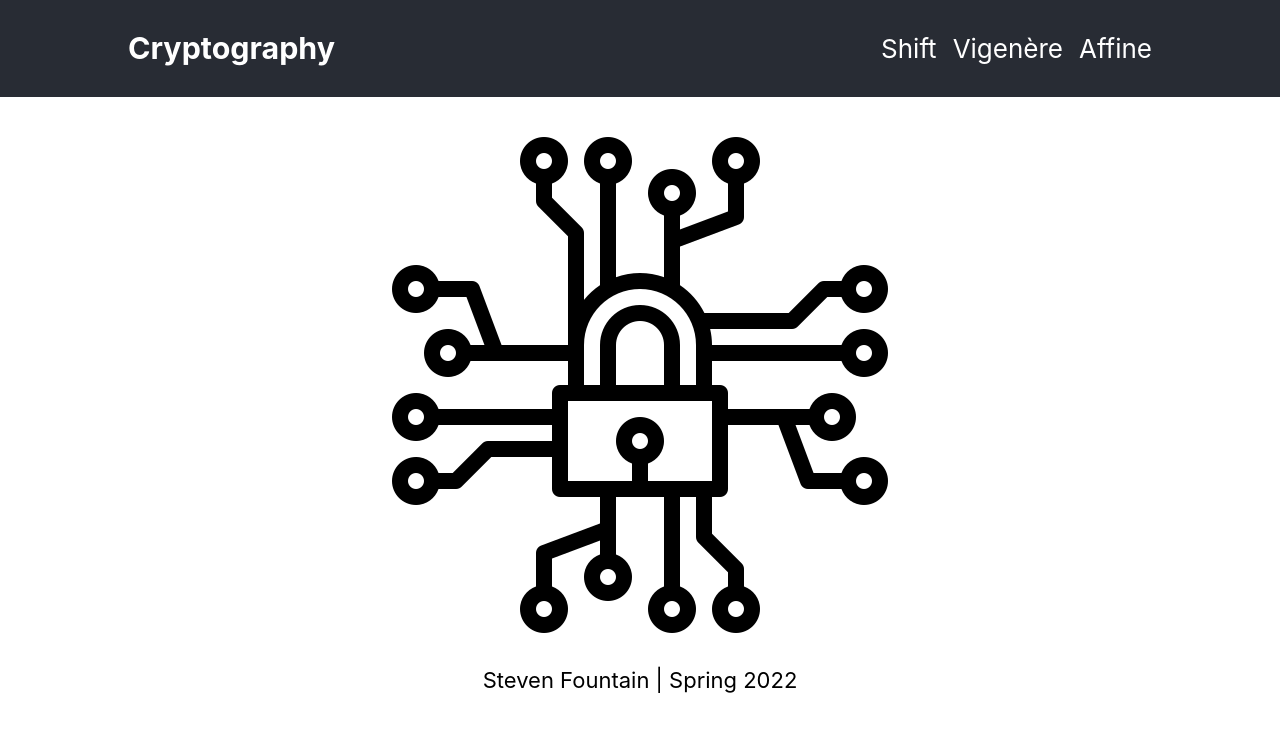
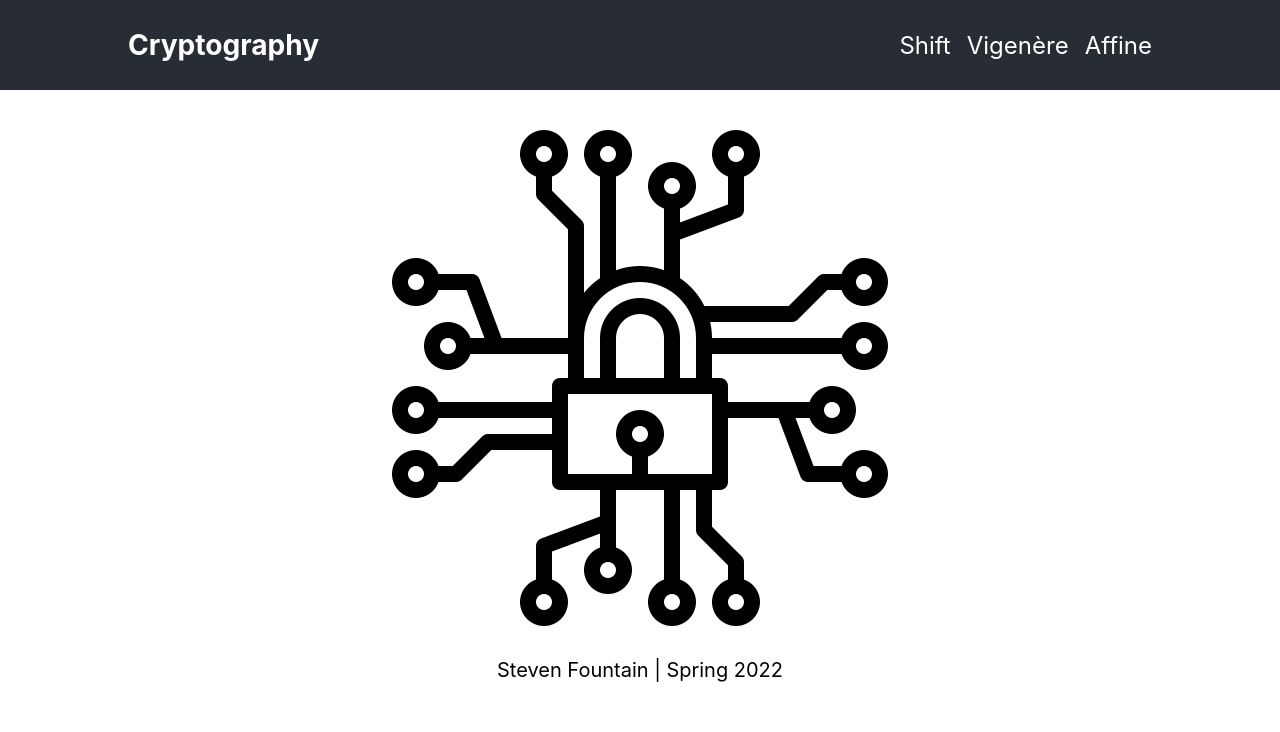
Before and after one commit to scfount/crypto_webapp, a React (Create React App) app in the folder frontend/: page / in a window 1280 px wide. Shown: the top 732 px of the page. Built offline with nearby package versions, Linux system fonts and the light colour scheme.

Commit message:
update css font size

```diff
--- a/frontend/src/App.css
+++ b/frontend/src/App.css
@@ -11,7 +11,7 @@
 }
 
 h1 {
-  font-size: calc(12px + 2vmin);
+  font-size: calc(16px + 1vmin);
 }
 
 h3 {
@@ -24,8 +24,8 @@ h4 {
 }
 
 nav {
-  min-height: 10vh;
-  font-size: calc(10px + 2vmin);
+  min-height: 5vh;
+  font-size: calc(16px + 1vmin);
   background-color: #282c34;
 }
 
@@ -55,14 +55,14 @@ nav {
 }
 
 p {
-  font-size: calc(6px + 2vmin);
+  font-size: calc(12px + 1vmin);
 }
 
 .Description,
 .Ciphers {
   display: flex;
   justify-content: space-around;
-  font-size: calc(10px + 2vmin);
+  font-size: calc(12px + 1vmin);
   align-items: top;
 }
 
@@ -79,7 +79,7 @@ input {
 }
 
 button {
-  font-size: calc(5px + 2vmin);
+  font-size: calc(9px + 1vmin);
   border-radius: .5em;
   border: none;
   background-color: #282c34;
@@ -107,8 +107,9 @@ button:hover {
 }
 
 .card p {
-  margin-left: .5rem;
-  font-size: calc(4px + 2vmin);
+  margin-left: .15rem;
+  margin-right: .15rem;
+  font-size: calc(8px + 1vmin);
 }
 
 
```
